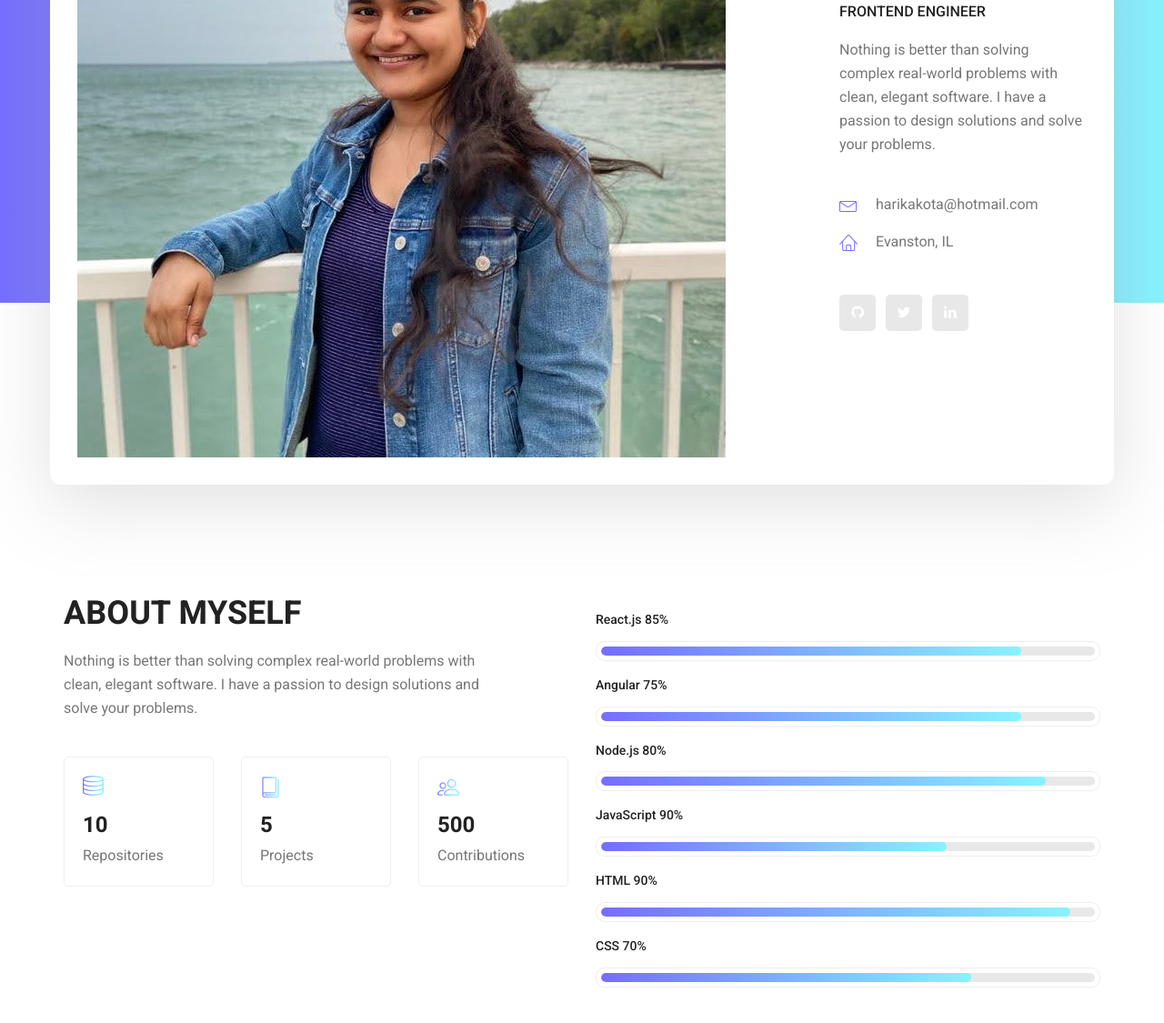
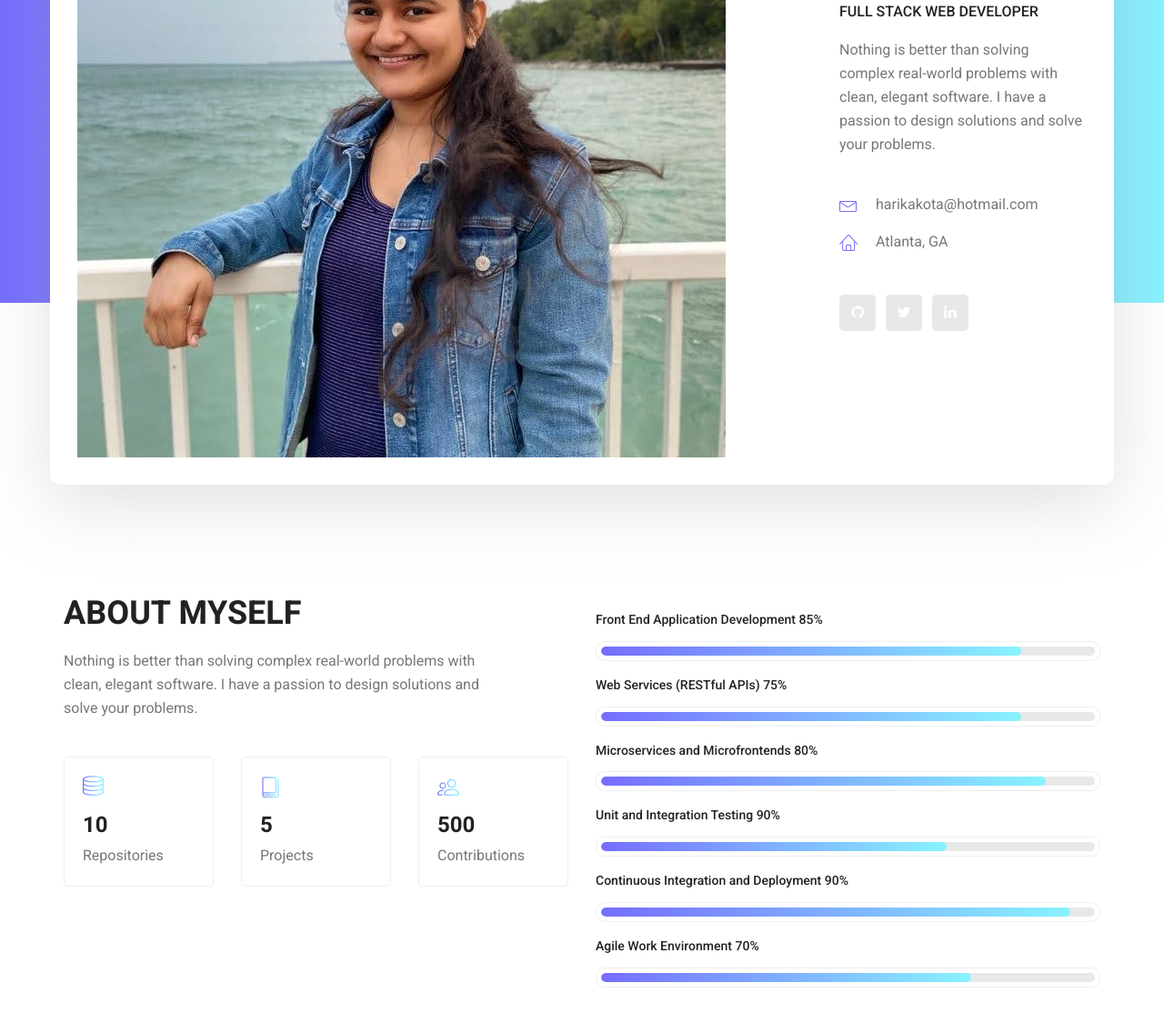
Before and after one commit to haarikakota/my-website, a plain HTML site: page index.html in a window 1280 px wide. Shown: the part 525-1650 px from the top of the page at 91% size. Drawn offline with Linux system fonts and the light colour scheme.

Commit message:
Update personal information and skills

```diff
--- a/index.html
+++ b/index.html
@@ -36,13 +36,12 @@
 							<div class="personal_text">
 								<h6>Hello Everybody, i am</h6>
 								<h3>HARIKA KOTA</h3>
-								<h4>Frontend Engineer</h4>
+								<h4>Full Stack Web Developer</h4>
 								<p>Nothing is better than solving complex real-world problems with clean, elegant
-									software.
-									I have a passion to design solutions and solve your problems.</p>
+									software. I have a passion to design solutions and solve your problems.</p>
 								<ul class="list basic_info">
 									<li><a href="#"><i class="lnr lnr-envelope"></i> harikakota@hotmail.com</a></li>
-									<li><a href="#"><i class="lnr lnr-home"></i> Evanston, IL</a></li>
+									<li><a href="#"><i class="lnr lnr-home"></i> Atlanta, GA</a></li>
 								</ul>
 								<ul class="list personal_social">
 									<li><a href="https://github.com/haarikakota" target="_blank"><i
@@ -100,7 +99,7 @@
 					<div class="tools_expert">
 						<div class="skill_main">
 							<div class="skill_item">
-								<h4>React.js <span class="counter">85</span>%</h4>
+								<h4>Front End Application Development <span class="counter">85</span>%</h4>
 								<div class="progress_br">
 									<div class="progress">
 										<div class="progress-bar" role="progressbar" aria-valuenow="85"
@@ -109,7 +108,7 @@
 								</div>
 							</div>
 							<div class="skill_item">
-								<h4>Angular <span class="counter">75</span>%</h4>
+								<h4>Web Services (RESTful APIs) <span class="counter">75</span>%</h4>
 								<div class="progress_br">
 									<div class="progress">
 										<div class="progress-bar" role="progressbar" aria-valuenow="85"
@@ -118,7 +117,7 @@
 								</div>
 							</div>
 							<div class="skill_item">
-								<h4>Node.js <span class="counter">80</span>%</h4>
+								<h4>Microservices and Microfrontends <span class="counter">80</span>%</h4>
 								<div class="progress_br">
 									<div class="progress">
 										<div class="progress-bar" role="progressbar" aria-valuenow="90"
@@ -127,7 +126,7 @@
 								</div>
 							</div>
 							<div class="skill_item">
-								<h4>JavaScript <span class="counter">90</span>%</h4>
+								<h4>Unit and Integration Testing <span class="counter">90</span>%</h4>
 								<div class="progress_br">
 									<div class="progress">
 										<div class="progress-bar" role="progressbar" aria-valuenow="70"
@@ -136,7 +135,7 @@
 								</div>
 							</div>
 							<div class="skill_item">
-								<h4>HTML <span class="counter">90</span>%</h4>
+								<h4>Continuous Integration and Deployment <span class="counter">90</span>%</h4>
 								<div class="progress_br">
 									<div class="progress">
 										<div class="progress-bar" role="progressbar" aria-valuenow="95"
@@ -145,7 +144,7 @@
 								</div>
 							</div>
 							<div class="skill_item">
-								<h4>CSS <span class="counter">70</span>%</h4>
+								<h4>Agile Work Environment <span class="counter">70</span>%</h4>
 								<div class="progress_br">
 									<div class="progress">
 										<div class="progress-bar" role="progressbar" aria-valuenow="75"
```
